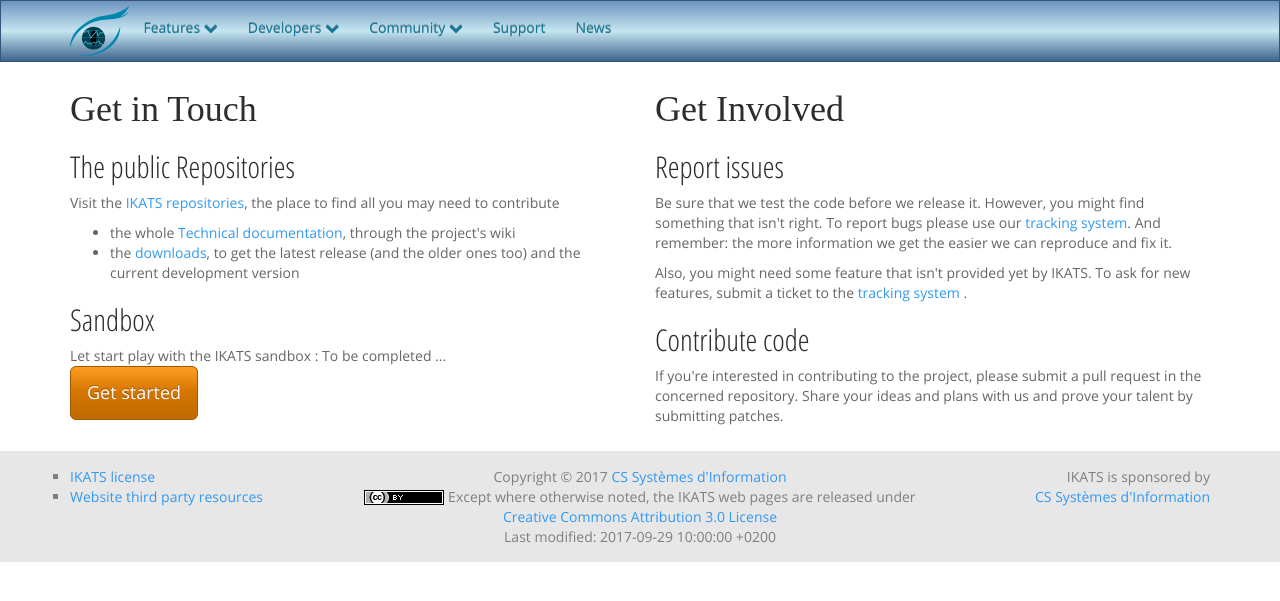
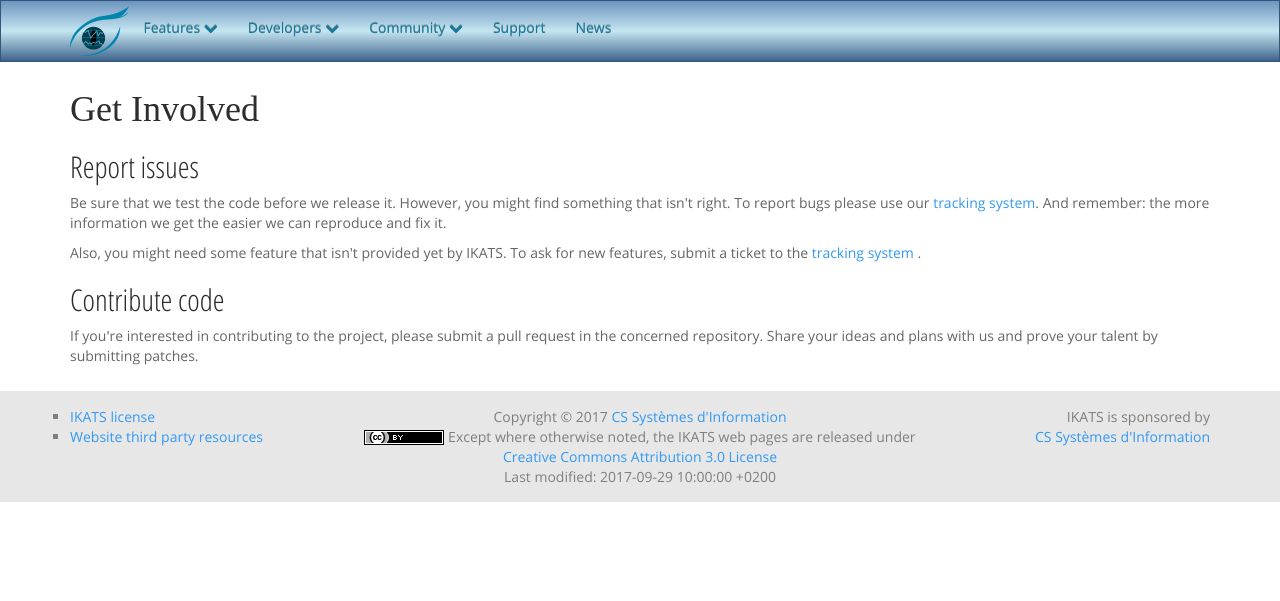
Before and after one commit to IKATS/ikats.github.io, a Jekyll site: the page built from community.html, in a window 1280 px wide. Shown: the top 601 px of the page. Built offline with Jekyll 4.4.1, drawn with Linux system fonts in a browser that asks for light colours; some web fonts are replaced.

```diff
--- a/community.html
+++ b/community.html
@@ -4,38 +4,6 @@
 layout: default
 ---
 
-<div class="row">
-
-  <div class="col-md-6">
-
-    <h1>Get in Touch</h1>
-
-    <h2>The public Repositories</h2>
-
-    <p>Visit the <a href="{{ site.links.organisation }}">IKATS
-    repositories</a>, the place to find all you may need to contribute</p>
-
-    <ul>
-      <li>the whole <a href="documentation.html">Technical documentation</a>,
-      through the project's wiki</li>
-      <li>the <a href="download.html">downloads</a>,
-      to get the latest release (and the older ones too) and the current development version</li>
-    </ul>
-
-    <!--h2>The mailing lists</h2>
-
-    <p>Questions and comments to the IKATS community can be sent to several
-    <a href="support.html#mailing_lists">mailing lists</a>.</p-->
-
-
- <h2>Sandbox</h2>
- Let start play with the IKATS sandbox :
- To be completed ...
-
-  <p><a class="btn btn-warning btn-lg" href="https://github.com/IKATS/ikats-sandbox" role="button">Get started</a></p>
-  </div>
-
-  <div class="col-md-6">
 
     <h1>Get Involved</h1>
 
@@ -57,8 +25,3 @@
     <p>If you're interested in contributing to the project, please submit a pull request in the concerned repository.
     Share your ideas and plans with us and prove your talent by submitting patches.</p>
     <!-- TODO ? guideline to submit a pull request -->
-
-
-  </div>
-
-</div>
```
Also changed, not shown: doc/operators/kmeansOnPatterns.md (added, +37 -0 lines).
